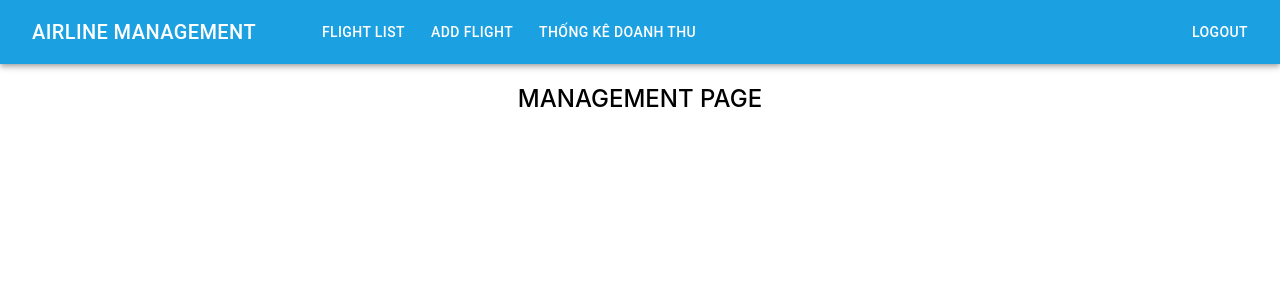
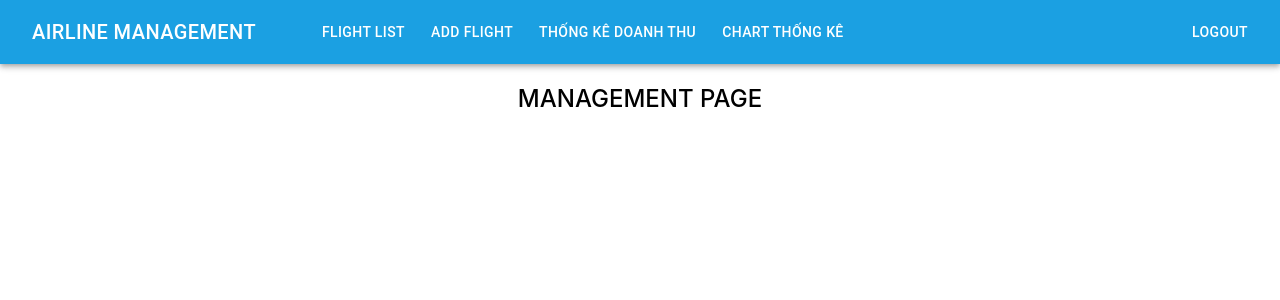
Before and after one commit to mtan143/partner-flight, a React (Create React App) app: page /thongke in a window 1280 px wide. Shown: the top 300 px of the page. Built offline with nearby package versions, Linux system fonts and the light colour scheme.

Commit message:
add Statistics page

```diff
--- a/src/App.js
+++ b/src/App.js
@@ -8,6 +8,7 @@ import { Component } from 'react';
 import AddPage from './components/AddPage/add';
 import ListPage from './components/ListPage/list';
 import DoanhThu from './components/DoanhThu/DoanhThu';
+import Statistics from './components/Statistics';
 // import Footer from './Footer/Index';
 
 
@@ -22,6 +23,7 @@ function App() {
         <Route exact path="/add" element={<AddPage />} />
         <Route exact path="/list" element={<ListPage />} />
         <Route exact path="/doanhthu" element={<DoanhThu />} />
+        <Route exact path="/thongke" element={<Statistics />} />
       </Routes>
 
       {/* <img src={travelokabar} alt='ảnh lỗi' style={{ height: '100px', width: '100%' }} /> */}
--- a/src/ResponsiveAppBar/Index.jsx
+++ b/src/ResponsiveAppBar/Index.jsx
@@ -40,6 +40,11 @@ function Index(props) {
                                 Thống kê doanh thu
                             </Link>
                         </Button>
+                        <Button color="inherit" style={{ marginLeft: '10px' }}>
+                            <Link to='/thongke' className='link' style={{ textDecoration: 'none' }} >
+                                Chart Thống kê
+                            </Link>
+                        </Button>
                     </Typography>
                     <Button style={{ color: "white" }}>Logout</Button>
                 </Toolbar>
--- /dev/null
+++ b/src/components/Statistics/index.jsx
@@ -0,0 +1,16 @@
+import React from 'react';
+import PropTypes from 'prop-types';
+
+Statistics.propTypes = {
+
+};
+
+function Statistics(props) {
+    return (
+        <div>
+
+        </div>
+    );
+}
+
+export default Statistics;
```
Also changed, not shown: src/components/AddPage/add.js (+0 -36 lines), src/components/Statistics/style.css (added).
